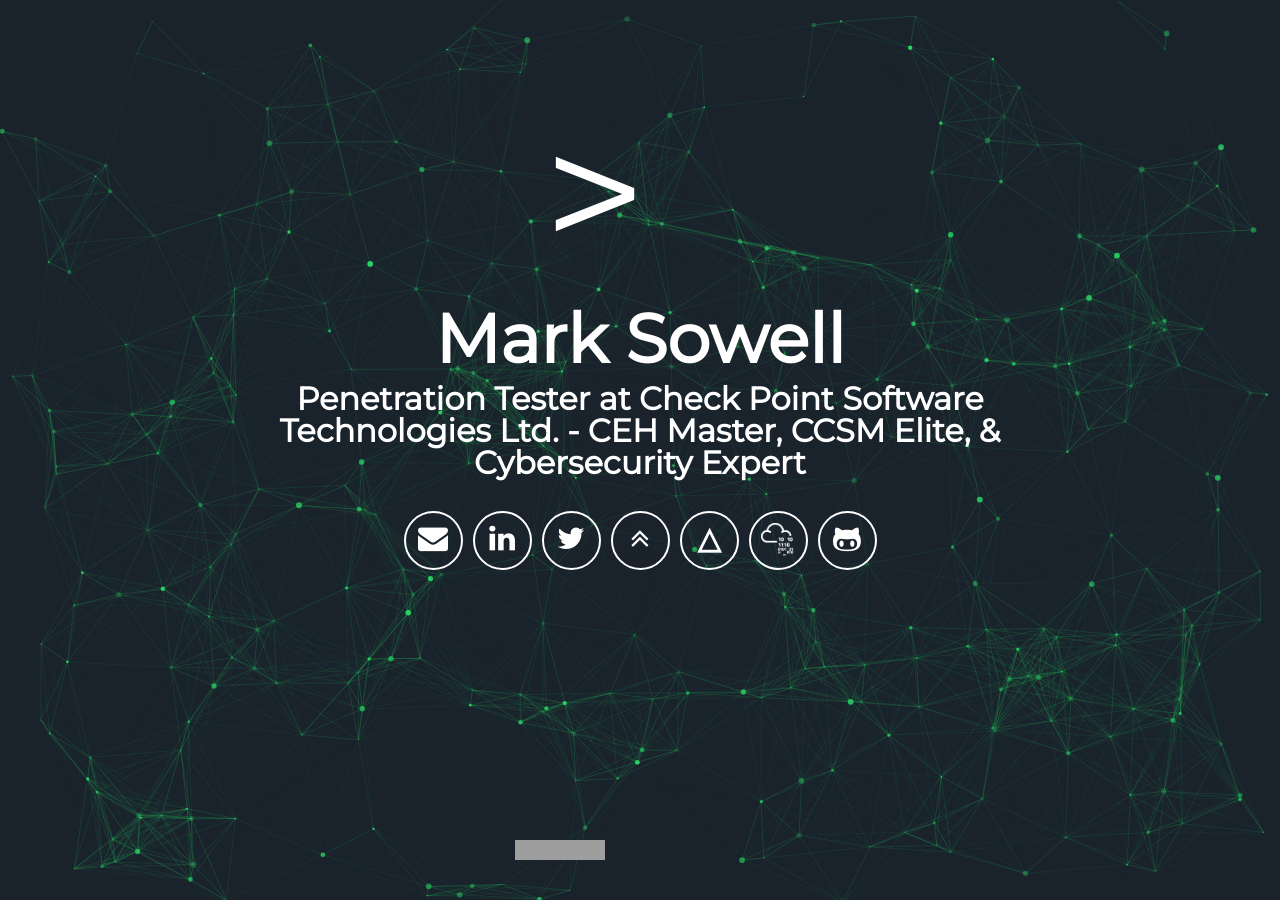
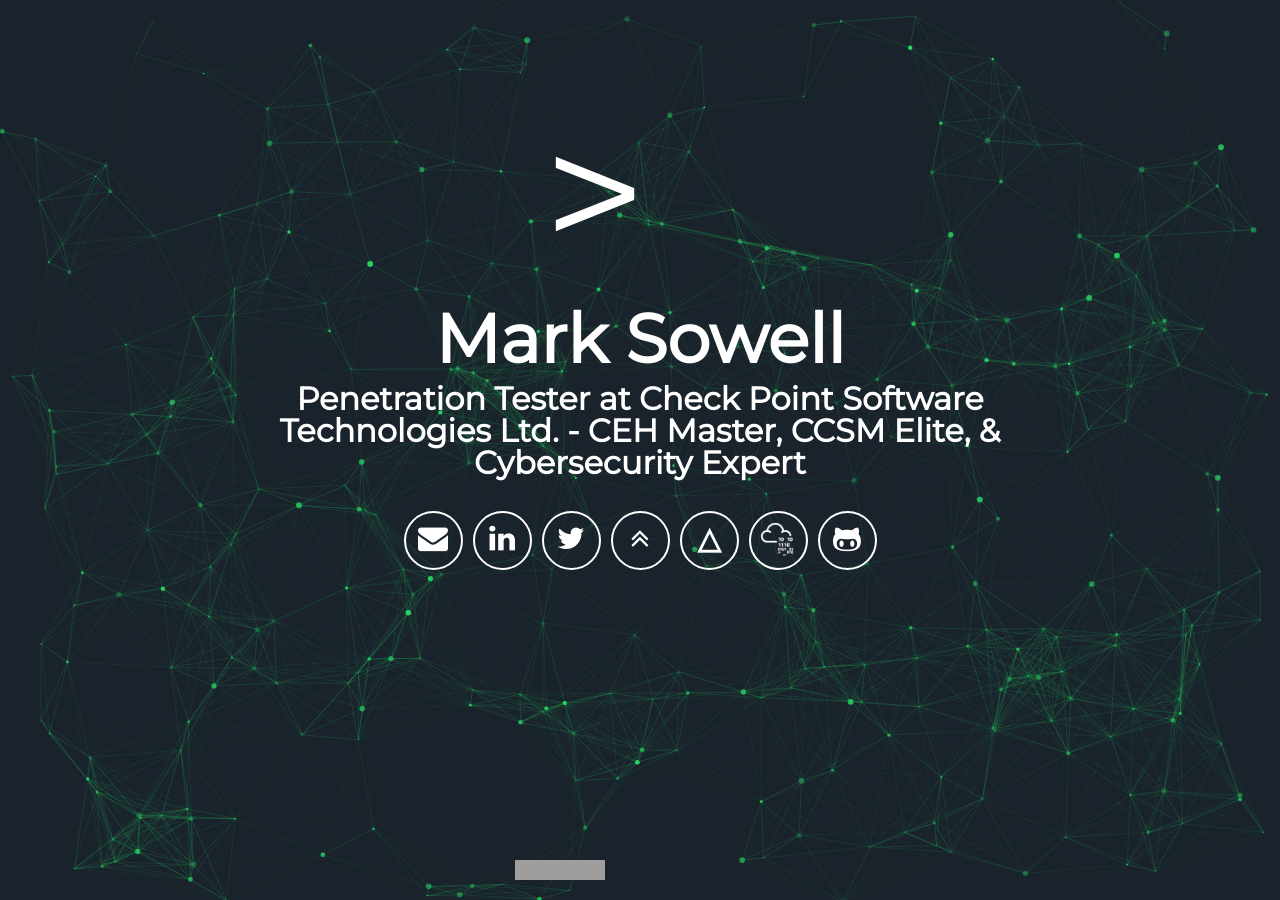
Before and after one commit to marksowell/marksowell-archive.github.io, a Jekyll site: the page built from index.html, in a window 1280 px wide. Built offline with Jekyll 4.4.1, drawn with Linux system fonts in a browser that asks for light colours; some web fonts are replaced; grey boxes are pictures that could not be loaded.

Commit message:
Update header.html

```diff
--- a/_includes/header.html
+++ b/_includes/header.html
@@ -18,7 +18,7 @@
 <!--<a aria-label="HackerRank profile" target="_blank" href="https://www.hackerrank.com/marksowell"><i class="icon fa fa-code" aria-hidden="true"></i></a>-->
 <!--<a aria-label="HackerOne profile" target="_blank" href="https://hackerone.com/marksowell"><i class="icon fa fa-bug" aria-hidden="true"></i></a>-->
       </div>
-      <div class="status-container" style="width: 100%; justify-content: center; position: absolute; display: flex; bottom: 30px;">
+      <div class="status-container" style="width: 100%; justify-content: center; position: absolute; display: flex; bottom: 10px;">
         <iframe src="https://status.marksowell.com/badge?theme=dark" width="250" height="30" frameborder="0" scrolling="no"></iframe>
       </div>
   </div>
```
